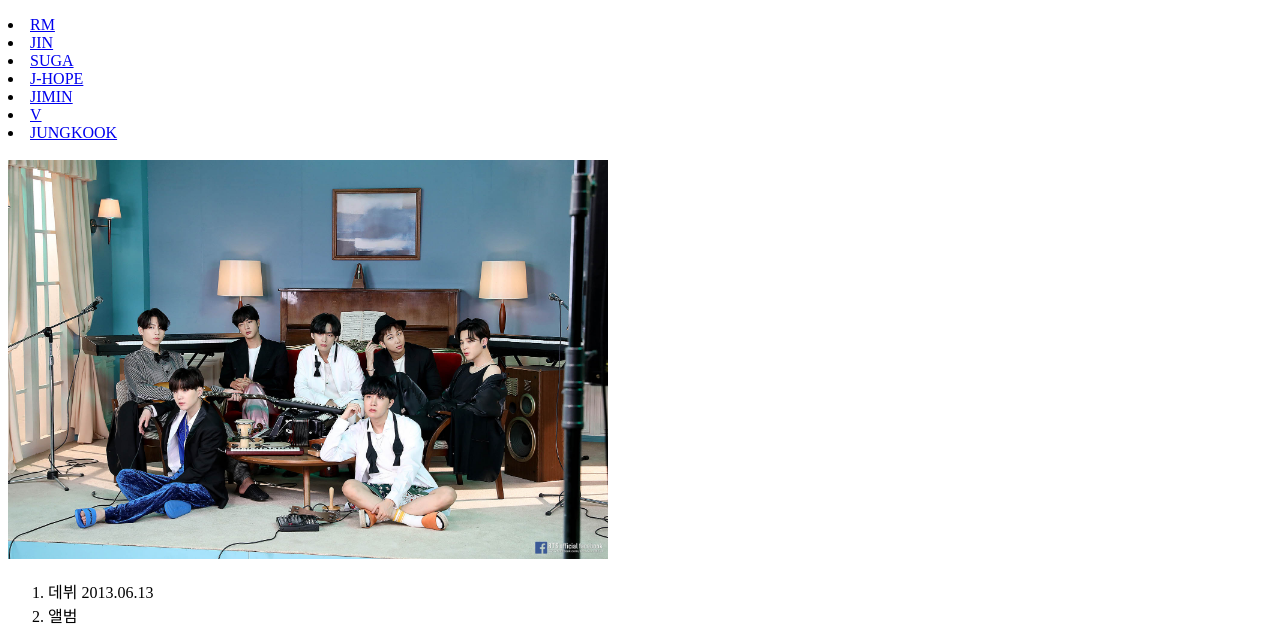
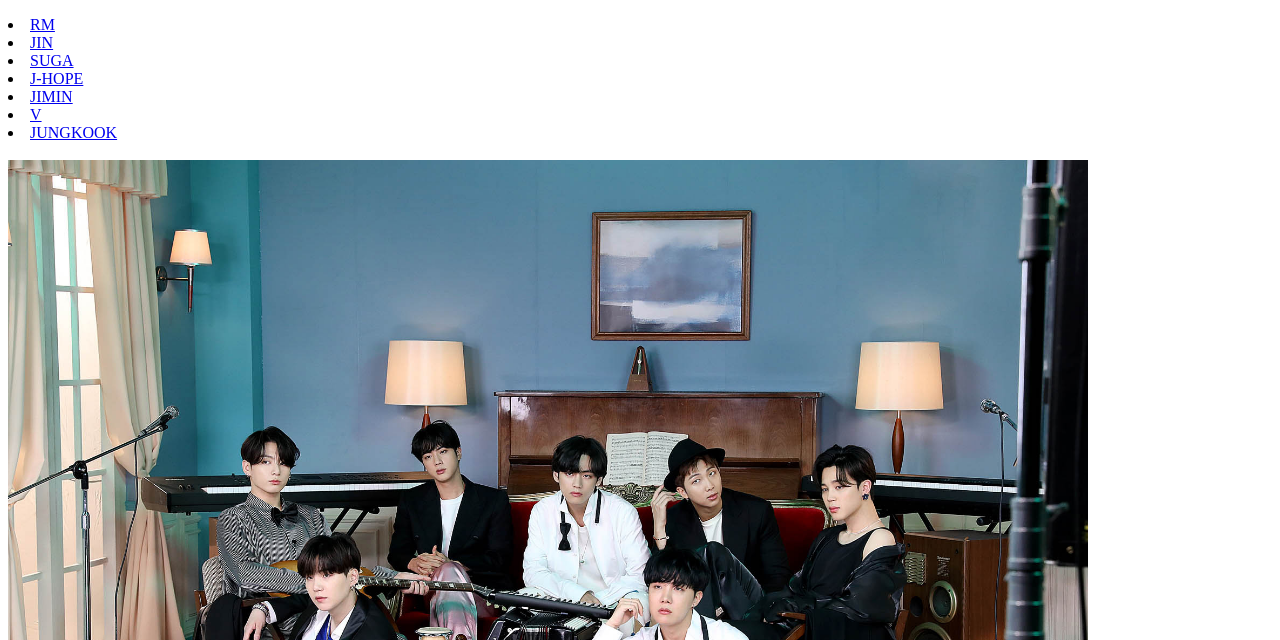
Before and after one commit to yuzzia/bts, a plain HTML site: page BTS.html in a window 1280 px wide. Shown: the part 105-745 px from the top of the page. Drawn offline with Linux system fonts and the light colour scheme.

Commit message:
Update BTS.html

```diff
--- a/BTS.html
+++ b/BTS.html
@@ -17,7 +17,7 @@
   <li><a href="jk.html">JUNGKOOK</a></li>
   <br>
 </pl>
-<img src="bts1.jpg" width="600px"><br>
+<img src="bts1.jpg" width="1080px"><br>
 <ol>
   <li>데뷔 2013.06.13</li>
   <li>앨범</li>
```
